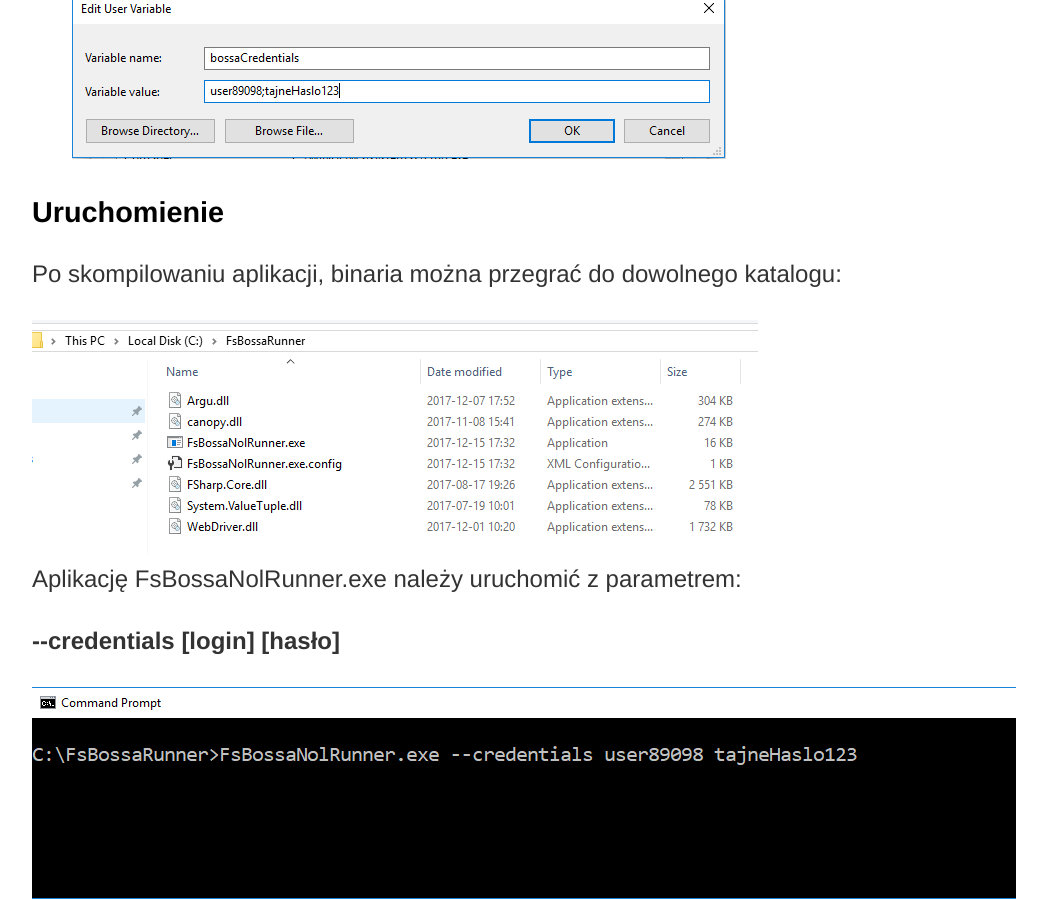
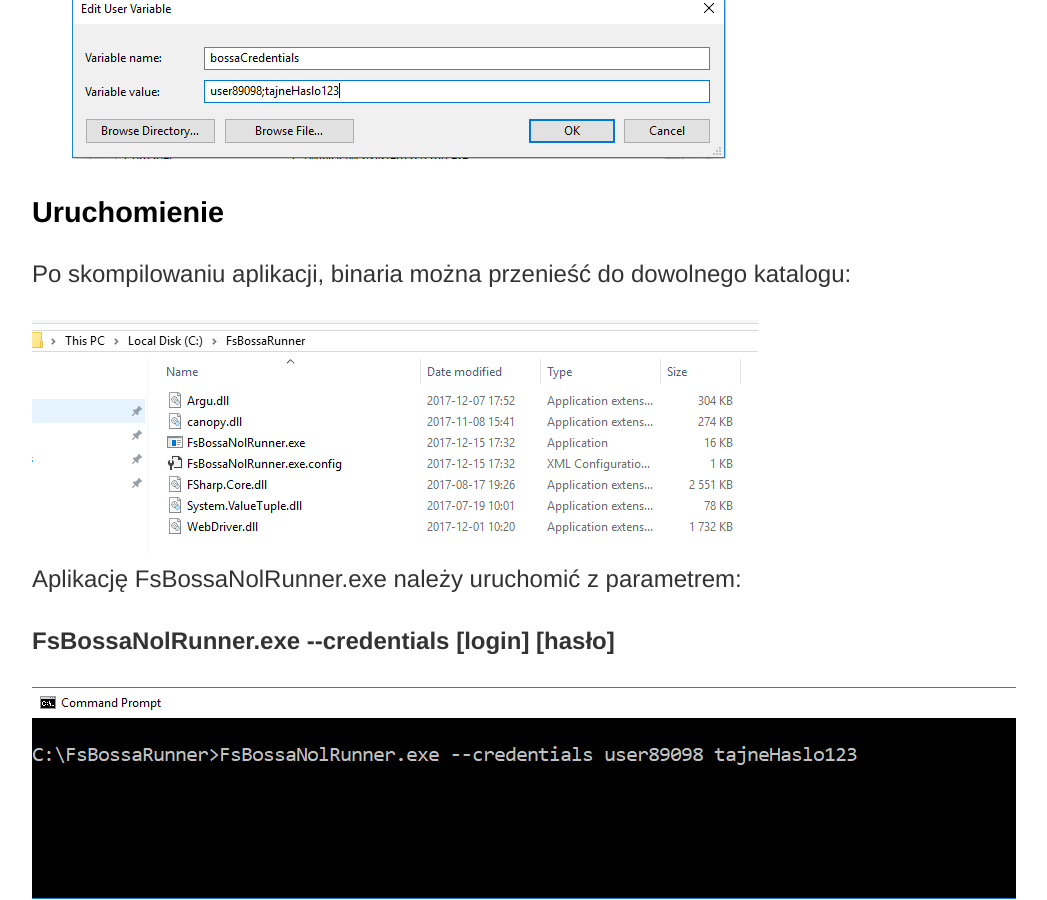
Before and after one commit to zbigniew-gajewski/fs-bossa-nol-runner, a Jekyll site: the page built from docs/index.html, in a window 1280 px wide and 900 px high, scrolled down 1923 px. Shown: the whole window, without its empty margins (160-1207 px from the left). Built offline with Jekyll 4.4.1, drawn with Linux system fonts in a browser that asks for light colours.

Commit message:
Description (docs) updated

```diff
--- a/docs/index.html
+++ b/docs/index.html
@@ -71,7 +71,7 @@ title: Nol3 runner
 
 	</div>
 	<h3>Uruchomienie</h2>
-		<p>Po skompilowaniu aplikacji, binaria można przegrać do dowolnego katalogu:
+		<p>Po skompilowaniu aplikacji, binaria można przenieść do dowolnego katalogu:
 			</br>
 			</br>
 			<img src="{{ site.baseurl }}/assets/BossaBinaries.png"></img>
@@ -79,7 +79,7 @@ title: Nol3 runner
 			Aplikację FsBossaNolRunner.exe należy uruchomić z parametrem:
 			</br>
 			</br>
-			<strong>--credentials [login] [hasło]</strong>
+			<strong>FsBossaNolRunner.exe --credentials [login] [hasło]</strong>
 			</br>
 			</br>
 			<img src="{{ site.baseurl }}/assets/FsBossaNolRunnerExe.png"></img>
```
